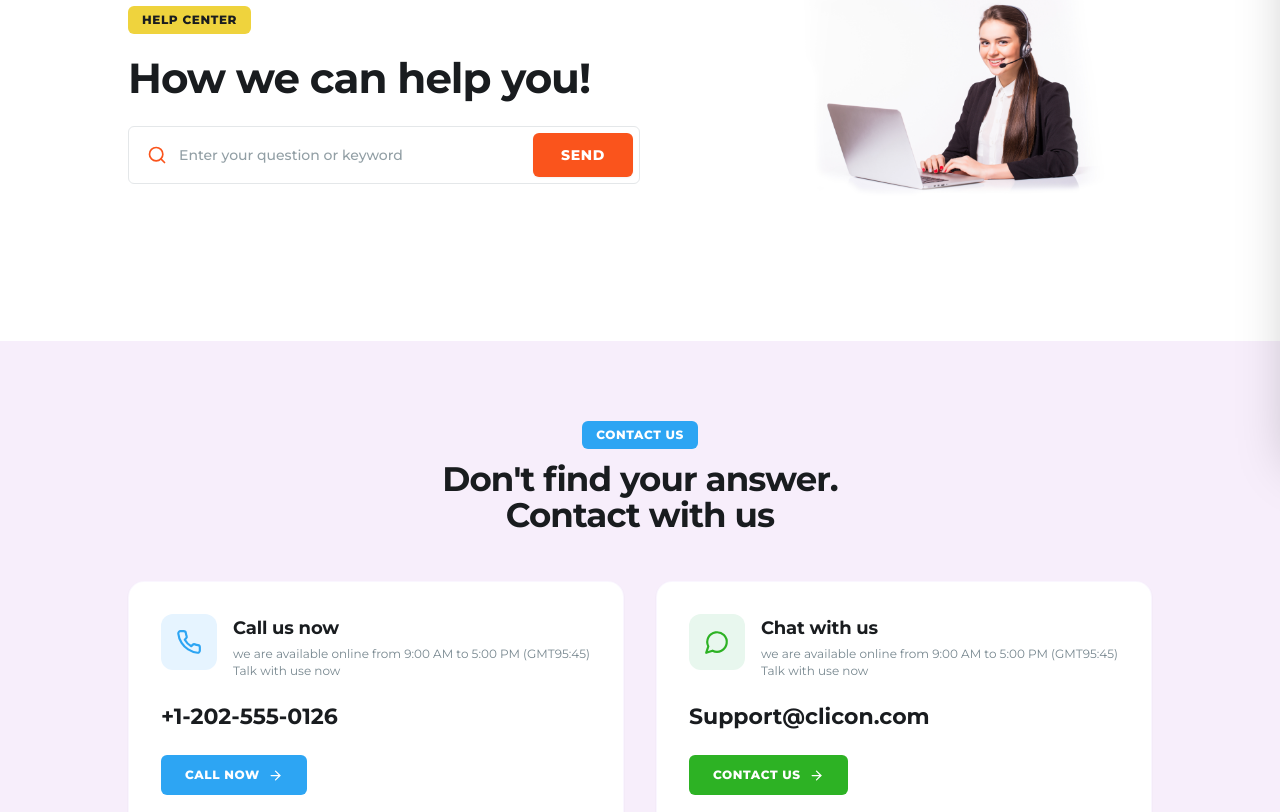
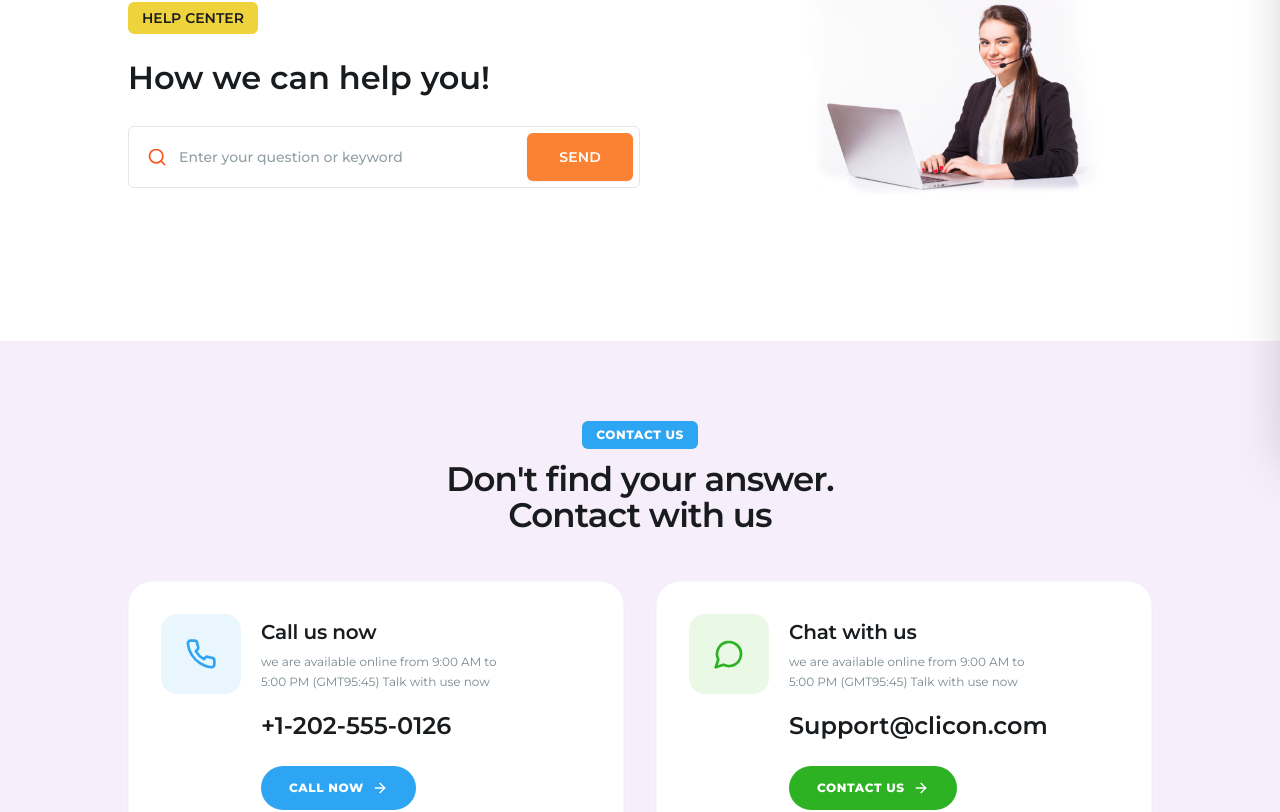
Before and after one commit to P23-Africa-Dev/fastlink-marketplace, a Next.js app: page /contact in a window 1280 px wide. Shown: the part 350-1162 px from the top of the page. Built offline with nearby package versions, Linux system fonts and the light colour scheme.

Commit message:
style: refine typography, spacing, and component aesthetics on the contact page

```diff
--- a/src/app/(shop)/contact/page.tsx
+++ b/src/app/(shop)/contact/page.tsx
@@ -36,7 +36,7 @@ export default function ContactPage() {
             Home
           </Link>
           <ChevronRight size={13} />
-          <span className="text-[#6D349F] font-bold">Contact</span>
+          <span className="text-[#6D349F] font-semibold">Contact</span>
         </div>
       </div>
 
@@ -49,13 +49,13 @@ export default function ContactPage() {
 
             {/* Help Center Yellow Badge */}
             <div>
-              <span className="inline-block rounded-md bg-[#EFD33D] px-3.5 py-1.5 text-xs font-extrabold text-[#191C1F] uppercase tracking-wider shadow-2xs">
+              <span className="inline-block rounded-md bg-[#EFD33D] px-3.5 py-1.5 text-[14px] font-semibold text-[#191C1F] leading-[20px] tracking-normal font-montserrat uppercase">
                 HELP CENTER
               </span>
             </div>
 
             {/* Main Headline */}
-            <h1 className="text-3xl sm:text-4xl md:text-[42px] font-bold text-[#191C1F] tracking-tight leading-tight font-montserrat">
+            <h1 className="text-[32px] font-semibold text-[#191C1F] leading-[40px] tracking-normal font-montserrat">
               How we can help you!
             </h1>
 
@@ -75,7 +75,7 @@ export default function ContactPage() {
                 />
                 <button
                   type="submit"
-                  className="rounded-md bg-[#FA541C] hover:bg-[#E04713] text-white font-extrabold text-xs sm:text-sm px-7 py-3 uppercase tracking-wider shadow-sm transition-all shrink-0 cursor-pointer active:scale-95"
+                  className="rounded-md bg-[#FA8232] hover:bg-[#E06D20] text-white font-semibold text-[14px] leading-[48px] tracking-[0.012em] uppercase px-8 h-[48px] flex items-center justify-center font-montserrat shadow-sm transition-all shrink-0 cursor-pointer active:scale-95"
                 >
                   SEND
                 </button>
@@ -118,7 +118,7 @@ export default function ContactPage() {
               </span>
             </div>
 
-            <h2 className="text-2xl sm:text-3xl md:text-[34px] font-bold text-[#191C1F] tracking-tight leading-snug font-montserrat">
+            <h2 className="text-2xl sm:text-3xl md:text-[34px] font-semibold text-[#191C1F] tracking-tight leading-snug font-montserrat">
               Don&apos;t find your answer.<br />Contact with us
             </h2>
           </div>
@@ -127,67 +127,71 @@ export default function ContactPage() {
           <div className="grid grid-cols-1 md:grid-cols-2 gap-6 sm:gap-8 text-left">
 
             {/* Card 1: Call Us Now */}
-            <div className="rounded-2xl bg-white p-6 sm:p-8 shadow-sm border border-purple-100/40 flex flex-col justify-between gap-6 hover:shadow-md transition-all">
-              <div className="space-y-5">
-                <div className="flex items-start gap-4">
-                  <div className="h-14 w-14 shrink-0 rounded-xl bg-[#E6F4FF] text-[#2DA5F3] flex items-center justify-center shadow-2xs">
-                    <Phone size={26} />
+            <div className="rounded-3xl bg-white p-6 sm:p-8 shadow-sm border border-purple-100/40 flex flex-col justify-between gap-6 hover:shadow-md transition-all">
+              <div className="space-y-4">
+                <div className="flex items-start gap-5">
+                  <div className="h-20 w-20 shrink-0 rounded-2xl bg-[#EAF6FE] text-[#2DA5F3] flex items-center justify-center shadow-2xs">
+                    <Phone size={32} />
                   </div>
-                  <div className="space-y-1">
-                    <h3 className="text-base sm:text-lg font-bold text-[#191C1F]">
+                  <div className="space-y-1.5 pt-1">
+                    <h3 className="text-lg sm:text-xl font-semibold text-[#191C1F]">
                       Call us now
                     </h3>
-                    <p className="text-xs text-[#77878F] leading-snug font-normal">
+                    <p className="text-xs text-[#77878F] leading-relaxed font-normal max-w-[260px]">
                       we are available online from 9:00 AM to 5:00 PM (GMT95:45) Talk with use now
                     </p>
                   </div>
                 </div>
 
-                <p className="text-xl sm:text-[22px] font-bold text-[#191C1F] pt-1">
-                  +1-202-555-0126
-                </p>
+                <div className="sm:pl-[100px]">
+                  <p className="text-xl sm:text-2xl font-semibold text-[#191C1F]">
+                    +1-202-555-0126
+                  </p>
+                </div>
               </div>
 
-              <div>
+              <div className="sm:pl-[100px]">
                 <a
                   href="tel:+12025550126"
-                  className="inline-flex items-center gap-2 rounded-md bg-[#2DA5F3] hover:bg-[#1C90DC] text-white font-extrabold text-xs px-6 py-3 uppercase tracking-wider shadow-2xs transition-all cursor-pointer active:scale-95"
+                  className="inline-flex items-center gap-2 rounded-full bg-[#2DA5F3] hover:bg-[#1C90DC] text-white font-extrabold text-xs px-7 py-3.5 uppercase tracking-wider shadow-2xs transition-all cursor-pointer active:scale-95"
                 >
                   <span>CALL NOW</span>
-                  <ArrowRight size={15} />
+                  <ArrowRight size={16} />
                 </a>
               </div>
             </div>
 
             {/* Card 2: Chat With Us */}
-            <div className="rounded-2xl bg-white p-6 sm:p-8 shadow-sm border border-purple-100/40 flex flex-col justify-between gap-6 hover:shadow-md transition-all">
-              <div className="space-y-5">
-                <div className="flex items-start gap-4">
-                  <div className="h-14 w-14 shrink-0 rounded-xl bg-[#E8F7EE] text-[#2DB224] flex items-center justify-center shadow-2xs">
-                    <MessageCircle size={26} />
+            <div className="rounded-3xl bg-white p-6 sm:p-8 shadow-sm border border-purple-100/40 flex flex-col justify-between gap-6 hover:shadow-md transition-all">
+              <div className="space-y-4">
+                <div className="flex items-start gap-5">
+                  <div className="h-20 w-20 shrink-0 rounded-2xl bg-[#EAF8E6] text-[#2DB224] flex items-center justify-center shadow-2xs">
+                    <MessageCircle size={32} />
                   </div>
-                  <div className="space-y-1">
-                    <h3 className="text-base sm:text-lg font-bold text-[#191C1F]">
+                  <div className="space-y-1.5 pt-1">
+                    <h3 className="text-lg sm:text-xl font-semibold text-[#191C1F]">
                       Chat with us
                     </h3>
-                    <p className="text-xs text-[#77878F] leading-snug font-normal">
+                    <p className="text-xs text-[#77878F] leading-relaxed font-normal max-w-[260px]">
                       we are available online from 9:00 AM to 5:00 PM (GMT95:45) Talk with use now
                     </p>
                   </div>
                 </div>
 
-                <p className="text-xl sm:text-[22px] font-bold text-[#191C1F] pt-1 truncate">
-                  Support@clicon.com
-                </p>
+                <div className="sm:pl-[100px]">
+                  <p className="text-xl sm:text-2xl font-semibold text-[#191C1F] truncate">
+                    Support@clicon.com
+                  </p>
+                </div>
               </div>
 
-              <div>
+              <div className="sm:pl-[100px]">
                 <a
                   href="mailto:Support@clicon.com"
-                  className="inline-flex items-center gap-2 rounded-md bg-[#2DB224] hover:bg-[#239B1B] text-white font-extrabold text-xs px-6 py-3 uppercase tracking-wider shadow-2xs transition-all cursor-pointer active:scale-95"
+                  className="inline-flex items-center gap-2 rounded-full bg-[#2DB224] hover:bg-[#239B1B] text-white font-extrabold text-xs px-7 py-3.5 uppercase tracking-wider shadow-2xs transition-all cursor-pointer active:scale-95"
                 >
                   <span>CONTACT US</span>
-                  <ArrowRight size={15} />
+                  <ArrowRight size={16} />
                 </a>
               </div>
             </div>
```
